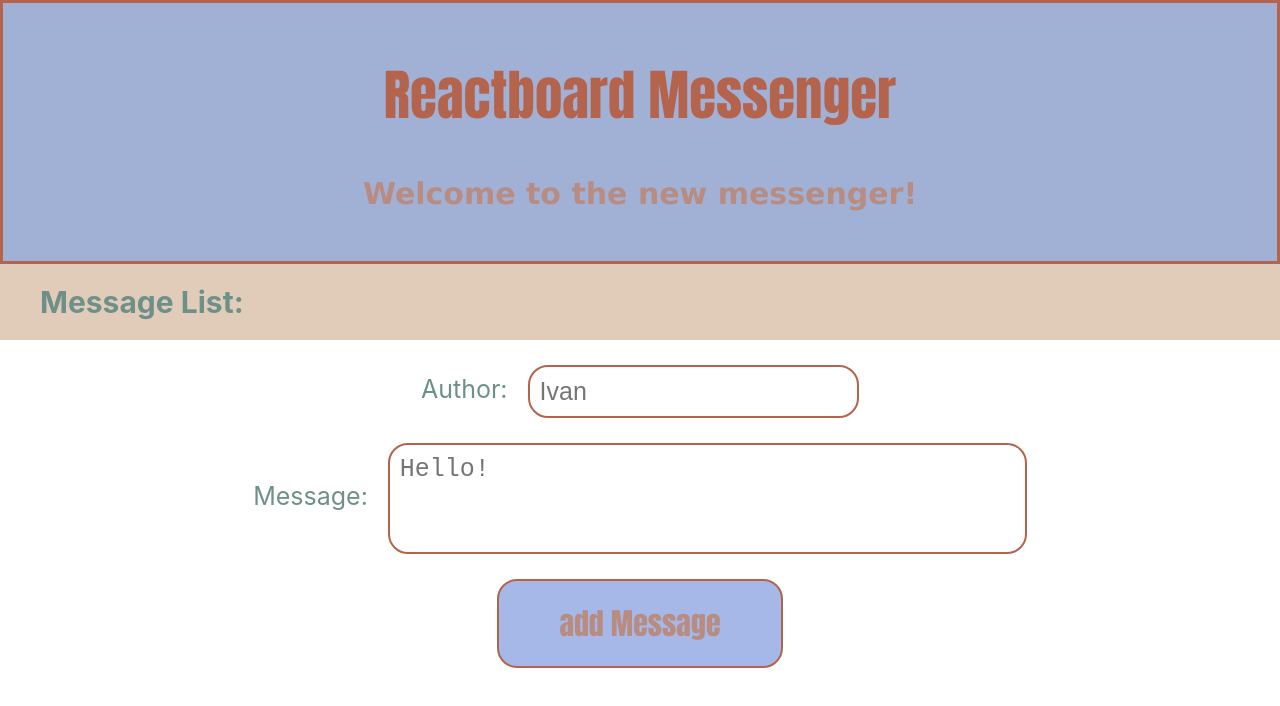
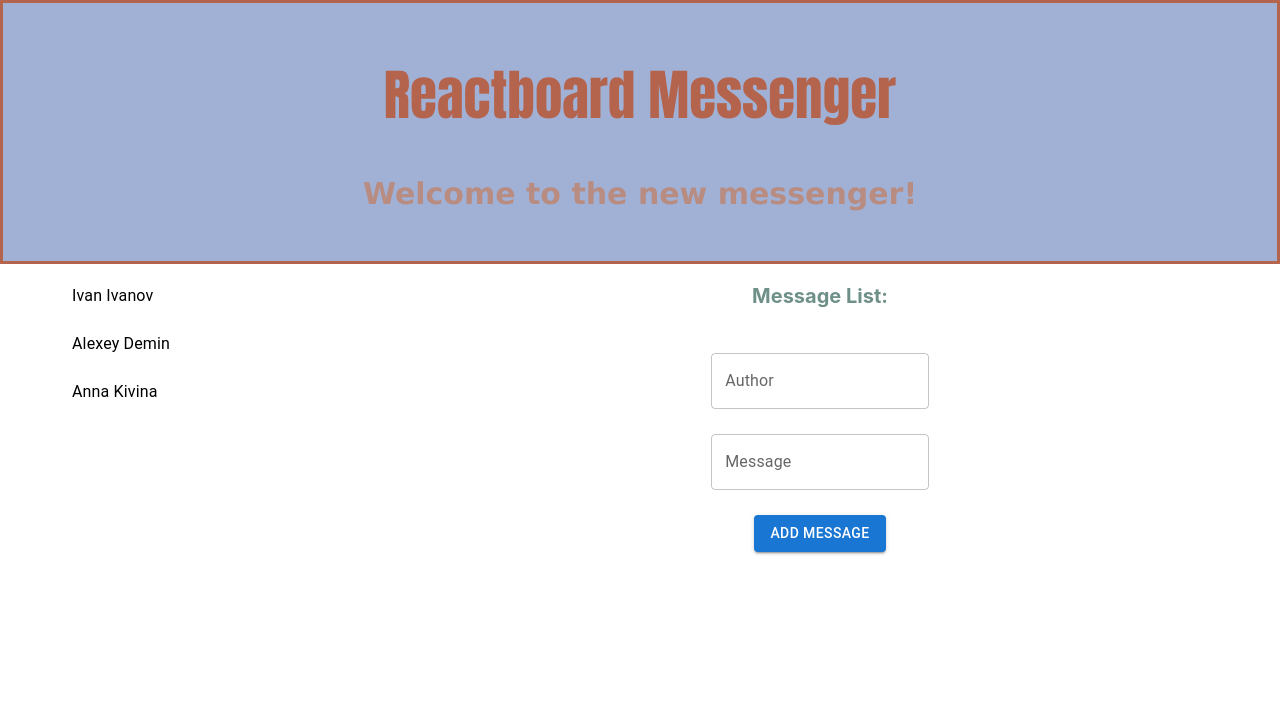
Before and after one commit to ovdemina/GB_ReactJS, a React (Create React App) app: page / in a window 1280 px wide. Shown: the top 706 px of the page. Built offline with nearby package versions, Linux system fonts and the light colour scheme.

Commit message:
dz3
автофокус, массив чатов, Material UI

```diff
--- a/src/App.css
+++ b/src/App.css
@@ -27,10 +27,9 @@
   padding-top: 40px;
 }
 .messageList {
-  text-align: left;
+  text-align: center;
   padding: 20px 40px;
-  font-size: 30px;
-  background-color: #e1ccb9;
+  font-size: 20px;
   color: #6f9089;
 }
 .chat{
@@ -51,7 +50,7 @@
 .button{
   padding: 20px 60px;
   color: #b88c81;
-  font-size: 30px;
+  font-size: 20px;
   font-family: Impact, Haettenschweiler, "Arial Narrow Bold", sans-serif;
   background-color: #a5b8e7;
   border: 2px solid #b4644d;
@@ -78,3 +77,9 @@
   width: 50%;
   resize: none;
 }
+.board{
+  display: flex;
+}
+.messages{
+  width: 100%;
+}
--- a/src/App.js
+++ b/src/App.js
@@ -1,12 +1,16 @@
-import React, { useEffect, useState } from "react";
+import React, { useEffect, useState, useRef } from "react";
 import "./App.css";
+import { TextField } from "@mui/material";
+import { Button } from "@mui/material";
 import { Message } from "./Message";
+import { InsetList } from "./chats.js";
 
 export function App() {
   console.log("update");
   const [author, setAuthor] = useState("");
   const [text, setText] = useState("");
   const [messages, setMessages] = useState([]);
+  const ref = useRef(null);
 
   const addAuthor = (e) => {
     setAuthor(e);
@@ -27,12 +31,12 @@ export function App() {
         id: randomId,
       },
     ]);
-    setAuthor("");
+    // setAuthor("");
     setText("");
+    ref.current.focus();
   };
 
   useEffect(() => {
-    //const botMessage = "Your message has been published";
     if (messages[0]) {
       setTimeout(() => {
         alert("Your message has been published");
@@ -46,8 +50,10 @@ export function App() {
         <header className="title">Reactboard Messenger</header>
         <Message mes="Welcome to the new messenger!" />
       </div>
+      <div className="board">
+        <InsetList />
+        <div className="messages">
           <h2 className="messageList">Message List: </h2>
-
           {messages.map((message) => (
             <div className="chat" key={message.id}>
               <div className="author">{message.author}</div>
@@ -56,30 +62,47 @@ export function App() {
           ))}
 
           <form>
-        <label className="label">
-          Author:
-          <input
+            <div className="label">
+              <TextField
+                className="input inputAuthor"
+                label="Author"
+                value={author}
+                onChange={(e) => addAuthor(e.target.value)}
+                inputRef={ref}
+              />
+              {/* <input
             className="input inputAuthor"
             type="text"
             value={author}
             onChange={(e) => addAuthor(e.target.value)}
             placeholder="Ivan"
+          /> */}
+            </div>
+            <div className="label">
+              <TextField
+                className="input inputAuthor"
+                label="Message"
+                value={text}
+                onChange={(e) => addText(e.target.value)}
+                inputRef={ref}
               />
-        </label>
-        <label className="label">
-          Message:
-          <textarea
+              {/* <textarea
             rows="3"
             className="input inputText"
             value={text}
             onChange={(e) => addText(e.target.value)}
             placeholder="Hello!"
-          />
-        </label>
-        <button className="button" onClick={addMessage}>
+          /> */}
+            </div>
+            <Button variant="contained" onClick={addMessage}>
               add Message
-        </button>
+            </Button>
+            {/* <button className="button" onClick={addMessage}>
+          add Message
+        </button> */}
           </form>
+        </div>
+      </div>
     </div>
   );
 }
--- /dev/null
+++ b/src/chats.js
@@ -0,0 +1,30 @@
+import * as React from "react";
+import List from "@mui/material/List";
+import ListItem from "@mui/material/ListItem";
+import ListItemButton from "@mui/material/ListItemButton";
+import ListItemText from "@mui/material/ListItemText";
+
+export function InsetList() {
+  return (
+    <List
+      sx={{ width: "100%", maxWidth: 360, bgcolor: "background.paper" }}
+      aria-label="contacts"
+    >
+      <ListItem disablePadding>
+        <ListItemButton>
+          <ListItemText inset primary="Ivan Ivanov" />
+        </ListItemButton>
+      </ListItem>
+      <ListItem disablePadding>
+        <ListItemButton>
+          <ListItemText inset primary="Alexey Demin" />
+        </ListItemButton>
+      </ListItem>
+      <ListItem disablePadding>
+        <ListItemButton>
+          <ListItemText inset primary="Anna Kivina" />
+        </ListItemButton>
+      </ListItem>
+    </List>
+  );
+}
```
Also changed, not shown: package.json (+9 -0 lines), 1 other file (tests, documents, lock files or other folders). Lines whose indentation alone changed are shown as unchanged.
